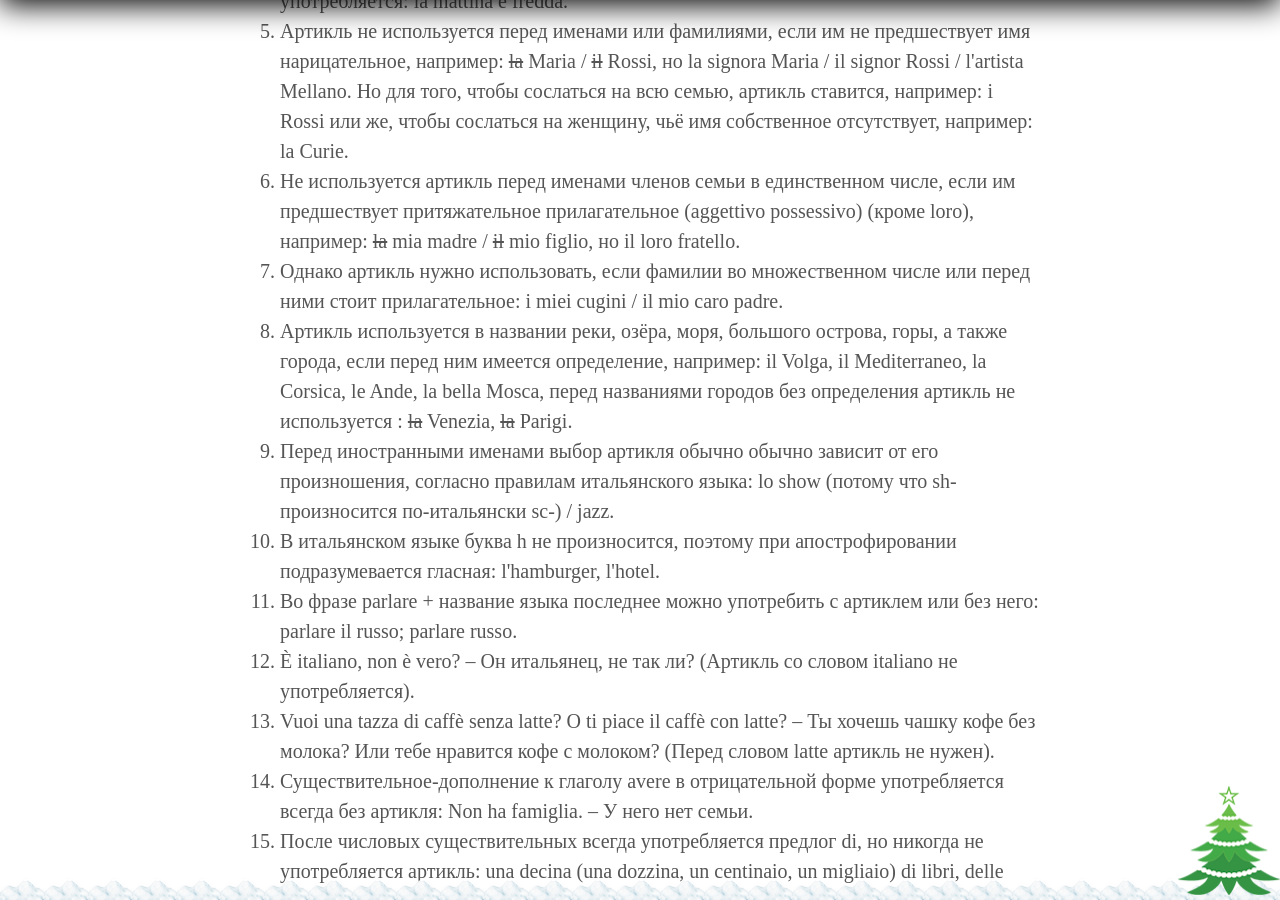
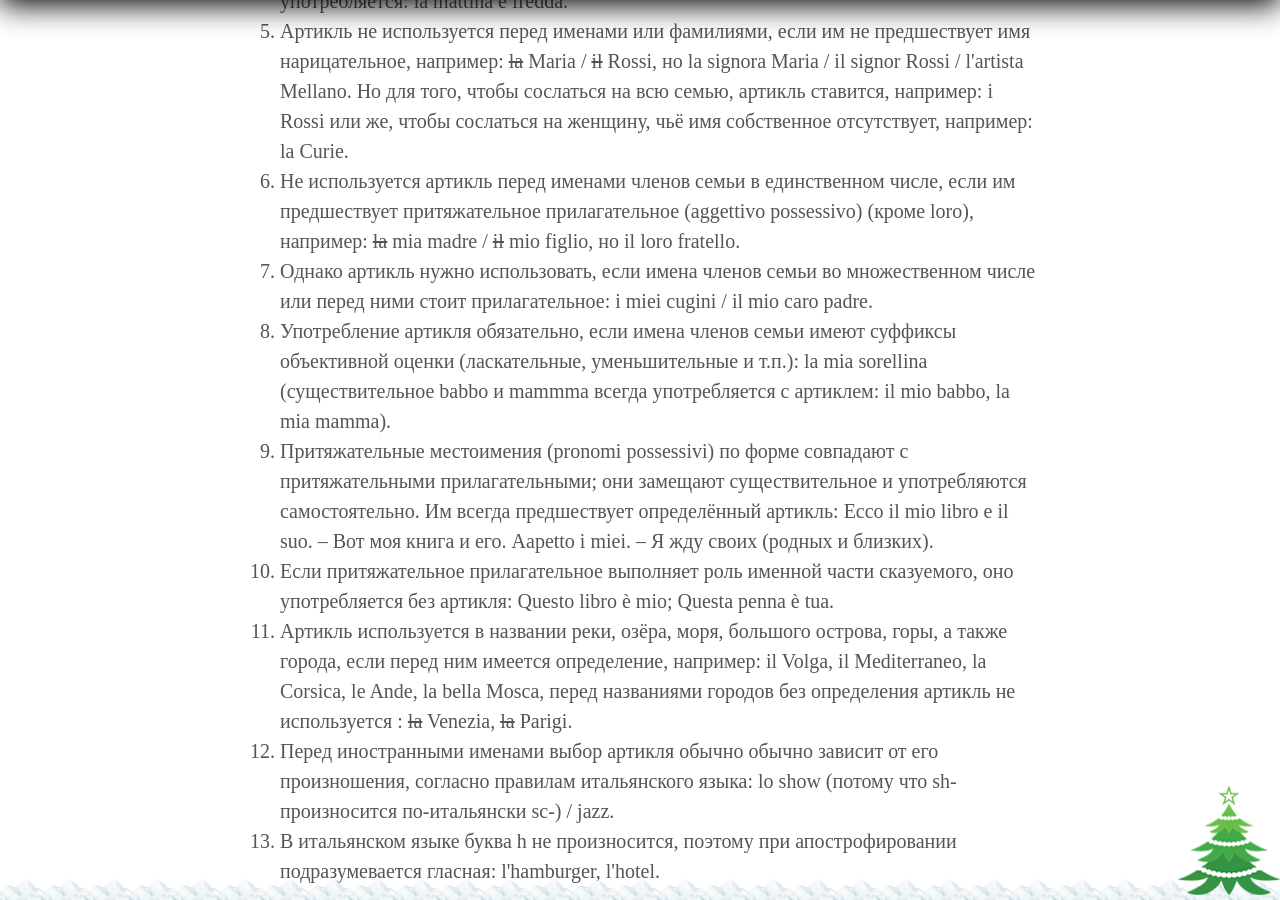
Before and after one commit to postolny/postolny.github.io, a Jekyll site: the page built from _posts/2021-01-05-articolo.md, in a window 1280 px wide and 900 px high, scrolled down 2138 px. Built offline with Jekyll 4.4.1, drawn with Linux system fonts in a browser that asks for light colours.

Commit message:
Add files via upload

```diff
--- a/_posts/2021-01-05-articolo.md
+++ b/_posts/2021-01-05-articolo.md
@@ -29,15 +29,18 @@ tags: Грамматика
 4. Артикль не используется с названием времени дня, например: di mattina. Но так артикль употребляется: la mattina è fredda.
 5. Артикль не используется перед именами или фамилиями, если им не предшествует имя нарицательное, например:  ~~la~~ Maria / ~~il~~ Rossi, но la signora Maria / il signor Rossi / l'artista Mellano. Но для того, чтобы сослаться на всю семью, артикль ставится, например: i Rossi или же, чтобы сослаться на женщину, чьё имя собственное отсутствует, например: la Curie.
 6. Не используется артикль перед именами членов семьи в единственном числе, если им предшествует притяжательное прилагательное (aggettivo possessivo) (кроме loro), например: ~~la~~ mia madre / ~~il~~ mio figlio, но il loro fratello.
-7. Однако артикль нужно использовать, если фамилии во множественном числе или перед ними стоит прилагательное: i miei cugini / il mio caro padre.
-8. Артикль используется в названии реки, озёра, моря, большого острова, горы, а также города, если перед ним имеется определение, например: il Volga, il Mediterraneo, la Corsica, le Ande, la bella Mosca, перед названиями городов без определения артикль не используется : ~~la~~ Venezia, ~~la~~ Parigi.
-9.  Перед иностранными именами выбор артикля обычно обычно зависит от его произношения, согласно правилам итальянского языка: lo show (потому что sh- произносится по-итальянски sc-) / jazz.
-10. В итальянском языке буква h не произносится, поэтому при апострофировании подразумевается гласная: l'hamburger, l'hotel.
-11. Во фразе parlare + название языка последнее можно употребить с артиклем или без него: parlare il russo; parlare russo.
-12. È italiano, non è vero? – Он итальянец, не так ли? (Артикль со словом italiano не употребляется).
-13. Vuoi una tazza di caffè senza latte? O ti piace il caffè con latte? – Ты хочешь чашку кофе без молока? Или тебе нравится кофе с молоком? (Перед словом latte артикль не нужен).
-14. Существительное-дополнение к глаголу avere в отрицательной форме употребляется всегда без артикля: Non ha famiglia. – У него нет семьи.
-15. После числовых существительных всегда употребляется предлог di, но никогда не употребляется артикль: una decina (una dozzina, un centinaio, un migliaio) di libri, delle decine (dozzine, centinaia, migliaia) di libri.
+7. Однако артикль нужно использовать, если имена членов семьи во множественном числе или перед ними стоит прилагательное: i miei cugini / il mio caro padre.
+8. Употребление артикля обязательно, если имена членов семьи имеют суффиксы объективной оценки (ласкательные, уменьшительные и т.п.): la mia sorellina (существительное babbo и mammma всегда употребляется с артиклем: il mio babbo, la mia mamma).
+9. Притяжательные местоимения (pronomi possessivi) по форме совпадают с притяжательными прилагательными; они замещают существительное и употребляются самостоятельно. Им всегда предшествует определённый артикль: Ecco il mio libro e il suo. – Вот моя книга и его. Aapetto i miei. – Я жду своих (родных и близких).
+10. Если притяжательное прилагательное выполняет роль именной части сказуемого, оно употребляется без артикля: Questo libro è mio; Questa penna è tua.
+11. Артикль используется в названии реки, озёра, моря, большого острова, горы, а также города, если перед ним имеется определение, например: il Volga, il Mediterraneo, la Corsica, le Ande, la bella Mosca, перед названиями городов без определения артикль не используется : ~~la~~ Venezia, ~~la~~ Parigi.
+12. Перед иностранными именами выбор артикля обычно обычно зависит от его произношения, согласно правилам итальянского языка: lo show (потому что sh- произносится по-итальянски sc-) / jazz.
+13. В итальянском языке буква h не произносится, поэтому при апострофировании подразумевается гласная: l'hamburger, l'hotel.
+14. Во фразе parlare + название языка последнее можно употребить с артиклем или без него: parlare il russo; parlare russo.
+15. È italiano, non è vero? – Он итальянец, не так ли? (Артикль со словом italiano не употребляется).
+16. Vuoi una tazza di caffè senza latte? O ti piace il caffè con latte? – Ты хочешь чашку кофе без молока? Или тебе нравится кофе с молоком? (Перед словом latte артикль не нужен).
+17. Существительное-дополнение к глаголу avere в отрицательной форме употребляется всегда без артикля: Non ha famiglia. – У него нет семьи.
+18. После числовых существительных всегда употребляется предлог di, но никогда не употребляется артикль: una decina (una dozzina, un centinaio, un migliaio) di libri, delle decine (dozzine, centinaia, migliaia) di libri.
 
 ### Правила употребления неопределённого артикля
 
```
